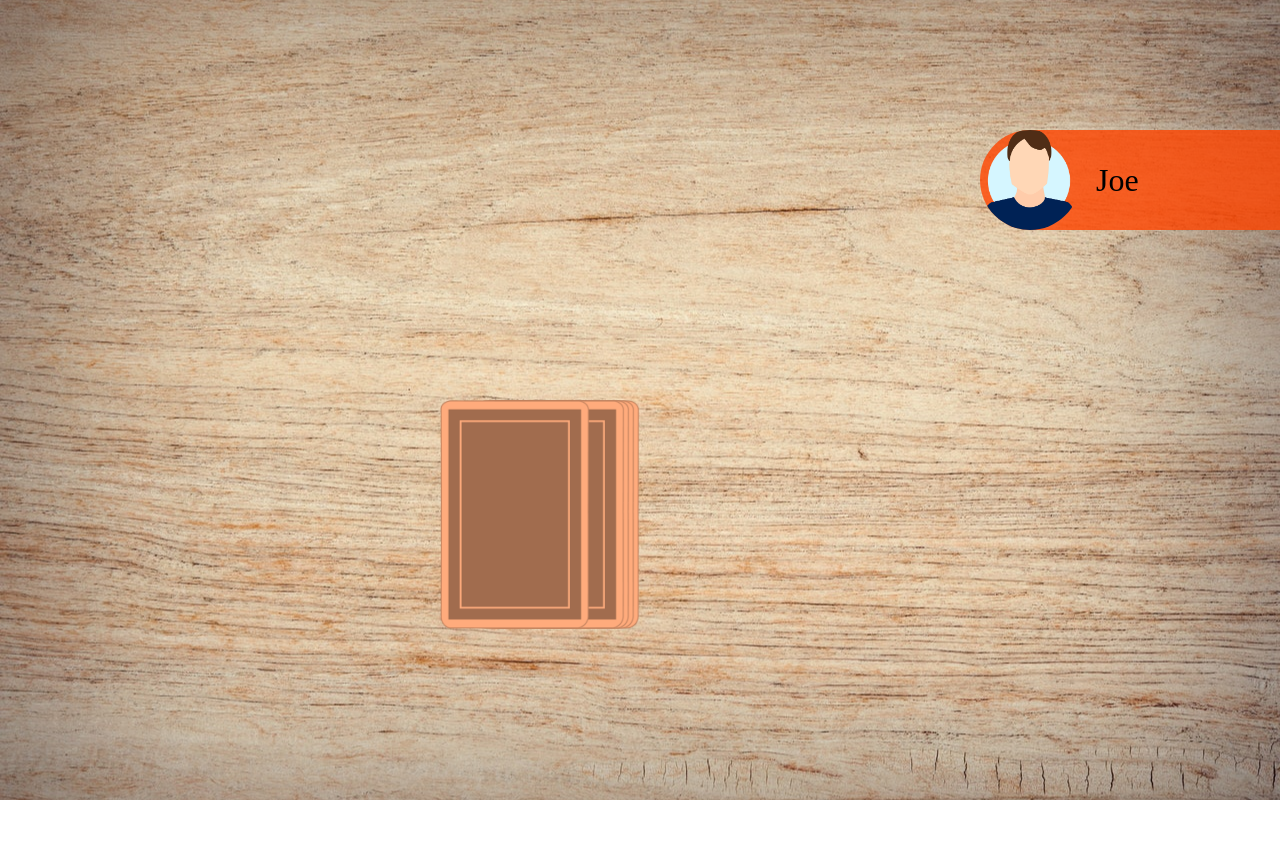
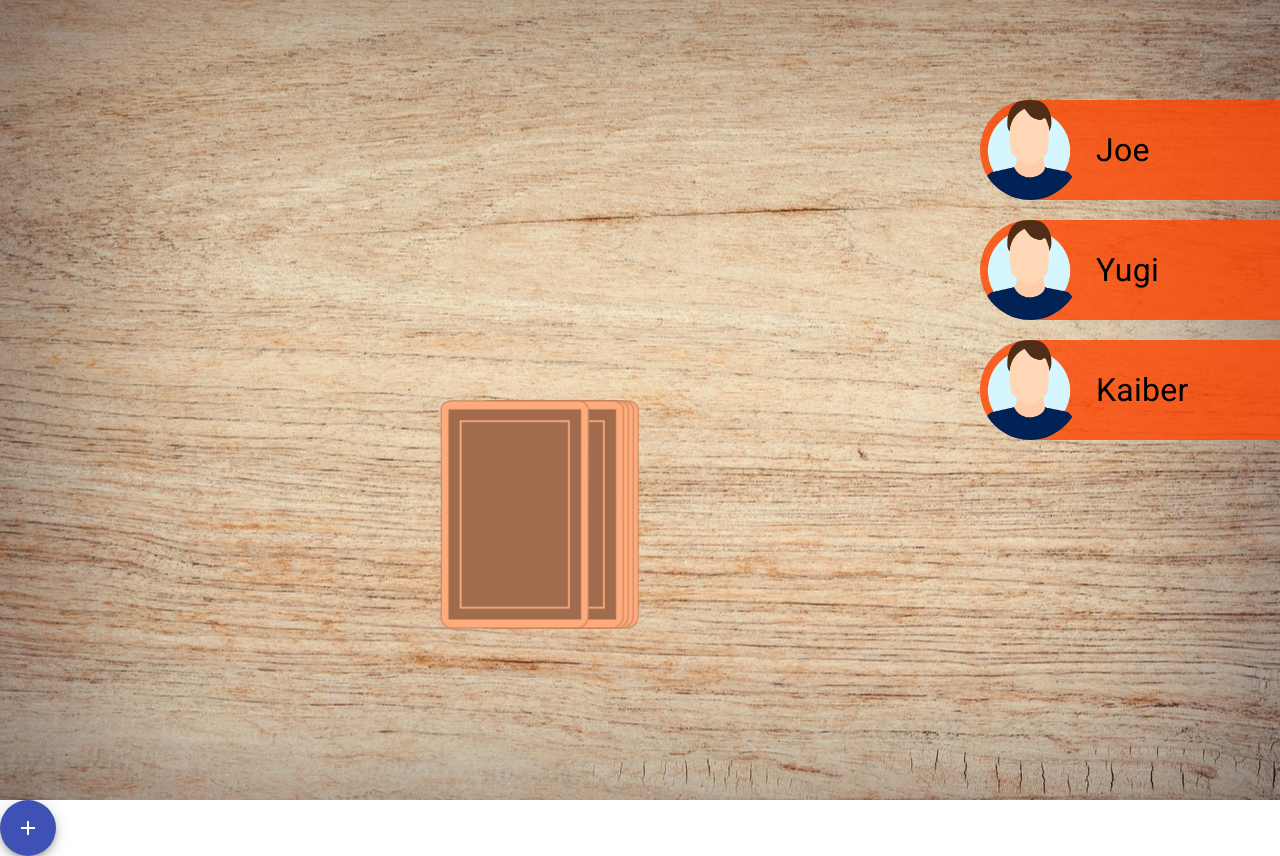
Before and after one commit to Besim91/ringoffire, an Angular app: page /game in a window 1280 px wide. Before the commit the page ends 800 px from the top, so only its background shows below. Built offline with nearby package versions, Linux system fonts and the light colour scheme.

Commit message:
Add material designe button

```diff
--- a/angular.json
+++ b/angular.json
@@ -30,6 +30,7 @@
               "src/assets"
             ],
             "styles": [
+              "@angular/material/prebuilt-themes/indigo-pink.css",
               "src/styles.scss"
             ],
             "scripts": [],
@@ -95,6 +96,7 @@
               "src/assets"
             ],
             "styles": [
+              "@angular/material/prebuilt-themes/indigo-pink.css",
               "src/styles.scss"
             ],
             "scripts": []
--- a/package.json
+++ b/package.json
@@ -12,10 +12,12 @@
   "private": true,
   "dependencies": {
     "@angular/animations": "^17.3.0",
+    "@angular/cdk": "^17.3.10",
     "@angular/common": "^17.3.0",
     "@angular/compiler": "^17.3.0",
     "@angular/core": "^17.3.0",
     "@angular/forms": "^17.3.0",
+    "@angular/material": "^17.3.10",
     "@angular/platform-browser": "^17.3.0",
     "@angular/platform-browser-dynamic": "^17.3.0",
     "@angular/platform-server": "^17.3.0",
--- a/src/app/app.component.ts
+++ b/src/app/app.component.ts
@@ -1,5 +1,6 @@
 import { Component } from '@angular/core';
 import { RouterOutlet } from '@angular/router';
+
 
 @Component({
   selector: 'app-root',
--- a/src/app/app.config.ts
+++ b/src/app/app.config.ts
@@ -3,7 +3,8 @@
 
 import { routes } from './app.routes';
 import { provideClientHydration } from '@angular/platform-browser';
+import { provideAnimationsAsync } from '@angular/platform-browser/animations/async';
 
 export const appConfig: ApplicationConfig = {
-  providers: [provideRouter(routes), provideClientHydration()]
+  providers: [provideRouter(routes), provideClientHydration(), provideAnimationsAsync(), provideAnimationsAsync()]
 };
--- a/src/app/game/game.component.html
+++ b/src/app/game/game.component.html
@@ -1,4 +1,5 @@
-<app-player style="top: 130px;" class="playerPosition"></app-player>
+<app-player *ngFor="let player of game.player; let i = index" [ngStyle]="{'top.px': 100 + (i * 120)}" class="playerPosition"
+            [name]="player"></app-player>
 
 <div class="field">
 
@@ -12,3 +13,7 @@
              src="./../../assets/img/cards/{{ currentCard }}.png">
     </div>
 </div>
+
+<button mat-fab color="primary">
+    <mat-icon>add</mat-icon>
+</button>
--- a/src/app/game/game.component.ts
+++ b/src/app/game/game.component.ts
@@ -2,11 +2,13 @@
 import { CommonModule } from '@angular/common';
 import { Game } from './../../models/game';
 import { PlayerComponent } from './../player/player.component';
+import {MatButtonModule} from '@angular/material/button';
+import {MatIconModule} from '@angular/material/icon';
 
 @Component({
   selector: 'app-game',
   standalone: true,
-  imports: [CommonModule, PlayerComponent],
+  imports: [CommonModule, PlayerComponent,MatButtonModule,MatIconModule],
   templateUrl: './game.component.html',
   styleUrls: ['./game.component.scss']
 })
--- a/src/app/player/player.component.html
+++ b/src/app/player/player.component.html
@@ -1,6 +1,6 @@
 <div class="player">
     <img src="./../../assets/img/profile/1.webp">
     <span>
-        Joe
+        {{ name }}
     </span>
 </div>
--- a/src/app/player/player.component.ts
+++ b/src/app/player/player.component.ts
@@ -1,4 +1,4 @@
-import { Component } from '@angular/core';
+import { Component, Input } from '@angular/core';
 
 @Component({
   selector: 'app-player',
@@ -9,4 +9,8 @@
 })
 export class PlayerComponent {
 
+
+
+  @Input() name!: string;
+
 }
--- a/src/index.html
+++ b/src/index.html
@@ -6,8 +6,10 @@
   <base href="/">
   <meta name="viewport" content="width=device-width, initial-scale=1">
   <link rel="icon" type="image/x-icon" href="favicon.ico">
+  <link href="https://fonts.googleapis.com/css2?family=Roboto:wght@300;400;500&display=swap" rel="stylesheet">
+  <link href="https://fonts.googleapis.com/icon?family=Material+Icons" rel="stylesheet">
 </head>
-<body>
+<body class="mat-typography">
   <app-root></app-root>
 </body>
 </html>
--- a/src/models/game.ts
+++ b/src/models/game.ts
@@ -1,5 +1,5 @@
 export class Game {
-    public player: string[] = [];
+    public player: string[] = ["Joe","Yugi", "Kaiber"];
     public stack: string[] = [];
     public playedCards: string[] = [];
     public currentPlayer: number = 0;
--- a/src/styles.scss
+++ b/src/styles.scss
@@ -5,3 +5,5 @@
 *{
     box-sizing: border-box;
 }
+html, body { height: 100%; }
+body { margin: 0; font-family: Roboto, "Helvetica Neue", sans-serif; }
```
Also changed, not shown: 1 other file (tests, documents, lock files or other folders).
